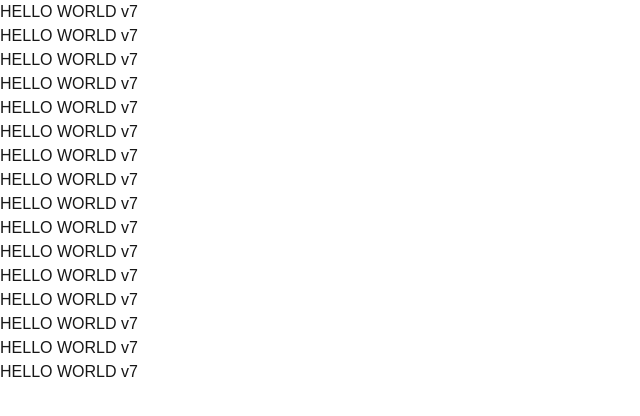
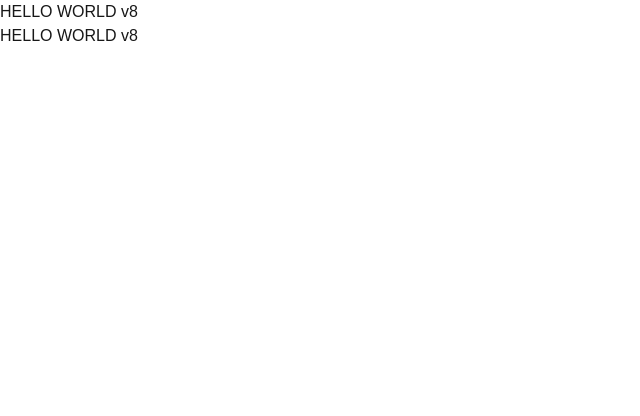
Before and after one commit to JFQuinzon/map-sample, a Next.js app: page / in a window 1280 px wide. Shown: the top 416 px of the page, without its empty margins (0-640 px from the left). Built offline with nearby package versions, Linux system fonts and the light colour scheme.

Commit message:
Update page.tsx

```diff
--- a/src/app/page.tsx
+++ b/src/app/page.tsx
@@ -4,22 +4,8 @@
   return (
     <div>
 
-    <h1>HELLO WORLD v7</h1>
-    <h1>HELLO WORLD v7</h1>
-    <h1>HELLO WORLD v7</h1>
-    <h1>HELLO WORLD v7</h1>
-    <h1>HELLO WORLD v7</h1>
-    <h1>HELLO WORLD v7</h1>
-    <h1>HELLO WORLD v7</h1>
-    <h1>HELLO WORLD v7</h1>
-    <h1>HELLO WORLD v7</h1>
-    <h1>HELLO WORLD v7</h1>
-    <h1>HELLO WORLD v7</h1>
-    <h1>HELLO WORLD v7</h1>
-    <h1>HELLO WORLD v7</h1>
-    <h1>HELLO WORLD v7</h1>
-    <h1>HELLO WORLD v7</h1>
-    <h1>HELLO WORLD v7</h1>
+    <h1>HELLO WORLD v8</h1>
+    <h1>HELLO WORLD v8</h1>
 
     </div>
   )
```
